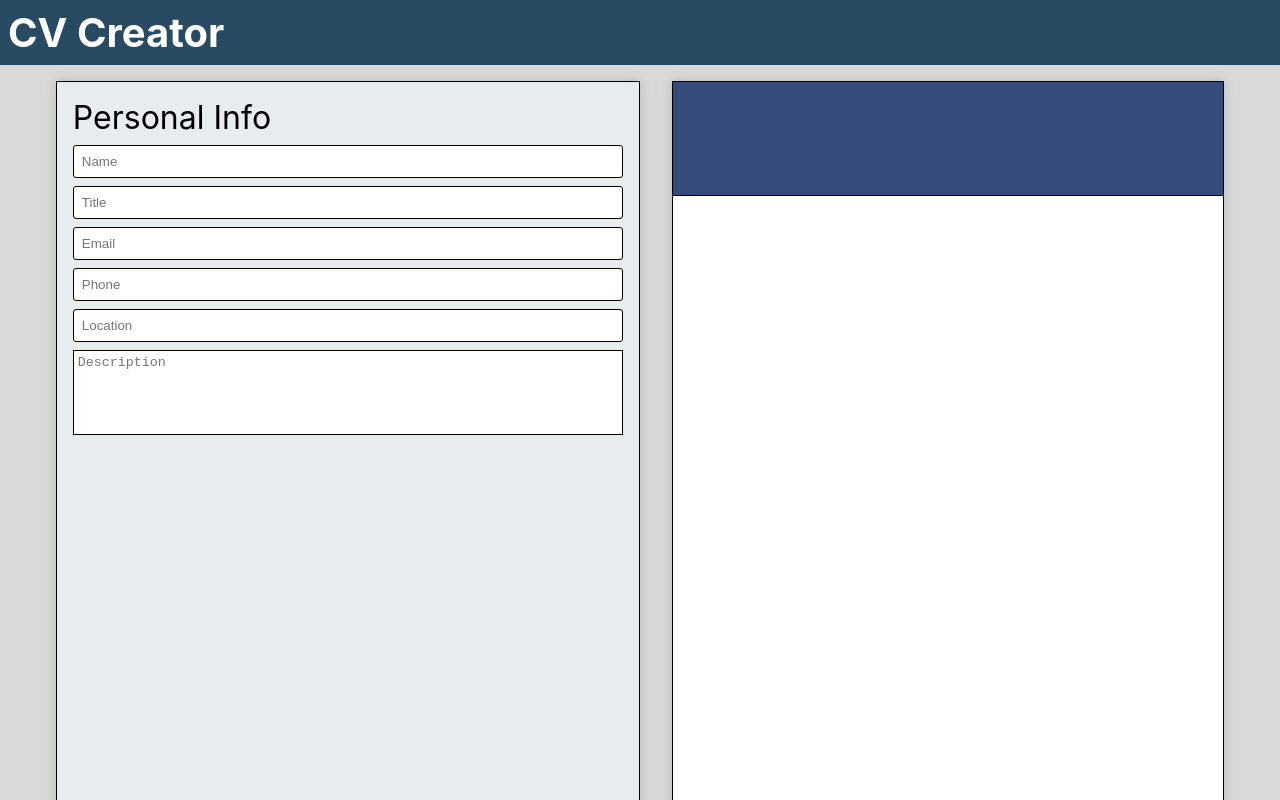
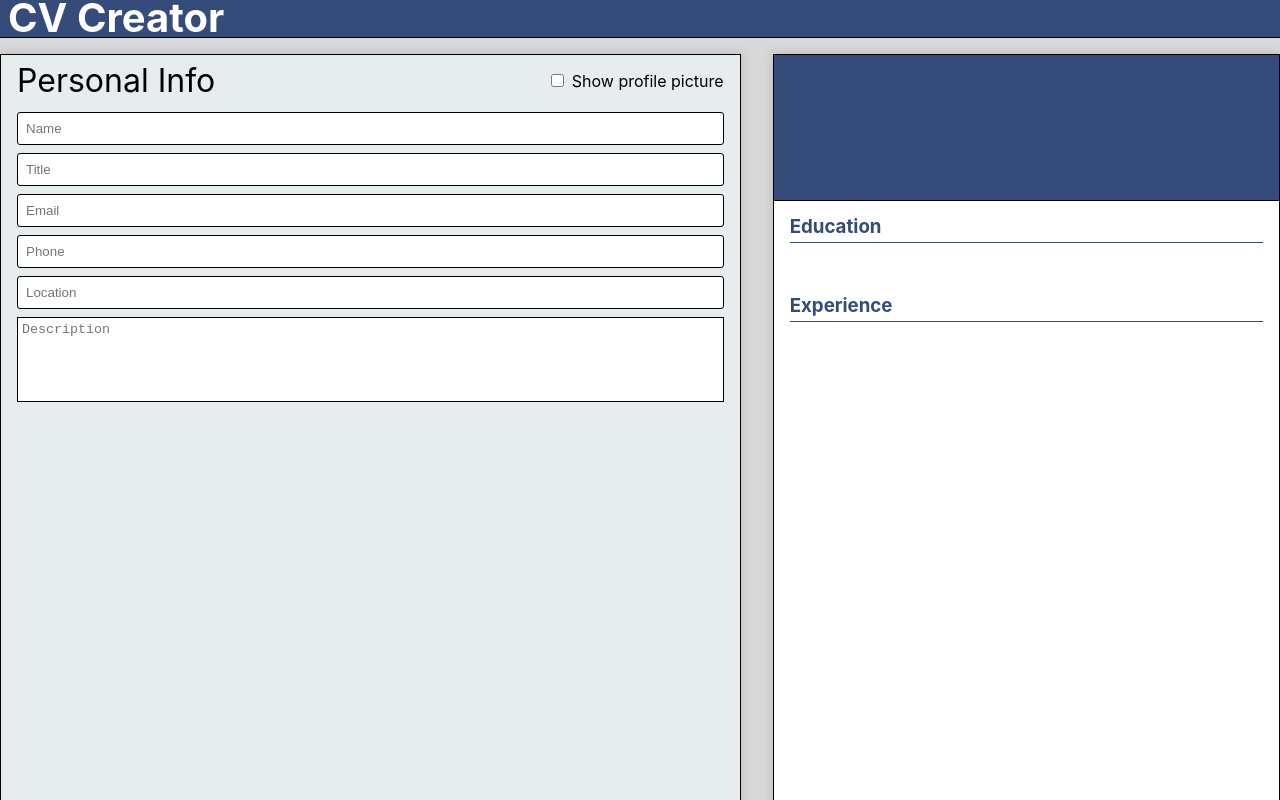
Before and after one commit to vlunaklick/cv_creator, a React (Create React App) app: page / in a window 1280 px wide. Shown: the top 800 px of the page. Built offline with nearby package versions, Linux system fonts and the light colour scheme.

Commit message:
Added Description and some basics for experience and education

```diff
--- a/src/App.css
+++ b/src/App.css
@@ -5,7 +5,8 @@
     --sidebar-color: #354c7a;
     --sombra-conts: #8b8b8b6e;
     --sizeConts: calc(( var(--heigthConts) * 595 ) / 842 );
-    --heigthConts: 97.32360097323601vh;
+    --heigthConts: 1000px;
+    --colorFont: #5e5e5e;
 }
 
 .App{
@@ -16,7 +17,6 @@
 .main{
     min-width: var(--sizeConts);
     background-color: var(--main-color);
-    min-height: var(--heigthConts);
     margin-right: 1rem;
     margin-top: 1rem;
     box-shadow: 0 0 10px var(--sombra-conts);
@@ -52,6 +52,7 @@
 .personalInfo{
     margin: 0;
     font-weight: 400;
+    width: 100%;
 }
 
 #description{
@@ -66,6 +67,19 @@
     padding: 0.25rem;
 }
 
+.heading{
+    display: flex;
+    align-items: center;
+    margin-bottom: .75rem;
+}
+
+.boxP{
+    text-align: end;
+    width: 100%;
+}
+#probox{
+    margin-right: 0.5rem;
+}
 
 
 @media screen and (max-width: 1250px) {
--- a/src/App.js
+++ b/src/App.js
@@ -3,6 +3,9 @@ import React from 'react'
 import HeaderNav from './components/Header/Header.js'
 import InputText from './components/InputText/InputText.js'
 import Sidebar from './components/Sidebar/Sidebar.js'
+import Description from './components/Description/Description.js'
+import Experience from './components/Experience/Experience.js'
+import Inxperience from './components/Experience/InExperience'
 
 class App extends React.Component {
   constructor(){
@@ -13,17 +16,25 @@ class App extends React.Component {
       email: "",
       phone: "",
       location: "",
-      description: ""
+      description: "",
+      showPro: false,
+      experience: [],
     }
     this.changeName = this.changeName.bind(this);
+    this.changeProf = this.changeProf.bind(this);
   }
 
   changeName(event){
-    console.log(event)
     let cambio = (event.target.placeholder).toLowerCase()
     this.setState(prevState =>{
-      let res = prevState[`${cambio}`] = `${event.target.value}`;
-      return res
+      return prevState[`${cambio}`] = `${event.target.value}`;
+    })
+  }
+
+  changeProf(){
+    let valor = !(this.state.showPro)
+    this.setState(prevState =>{
+      return prevState.showPro = valor;
     })
   }
 
@@ -36,21 +47,34 @@ class App extends React.Component {
         <div className="containers">
 
           <div className="main">
-            <h1 className="personalInfo">Personal Info</h1>
+            <div className="heading">
+              <h1 className="personalInfo">Personal Info</h1>
+              <div className="boxP">
+                <input onClick={(e) => this.changeProf(e)} id="probox" type="checkbox"/><label htmlFor="probox">Show profile picture</label>
+              </div>
+
+            </div>
+
             <InputText opcion={this.changeName} format="text" placeholder="Name"/>
             <InputText opcion={this.changeName} format="text" placeholder="Title"/>
             <InputText opcion={this.changeName} format="text" placeholder="Email"/>
             <InputText opcion={this.changeName} format="number" placeholder="Phone"/>
             <InputText opcion={this.changeName} format="number" placeholder="Location"/>
             <textarea  onChange={(e) => this.changeName(e)} id="description" placeholder="Description" rows="5"></textarea>
+
+
           </div>
 
           <div className="example">
 
-              <Sidebar name={this.state.name} title={this.state.title} desc={this.state.description} email={this.state.email} location={this.state.location} phone={this.state.phone} />
+              <Sidebar showPro={this.state.showPro} name={this.state.name} title={this.state.title} desc={this.state.description} email={this.state.email} location={this.state.location} phone={this.state.phone} />
 
               <div className="content">
+                  <Description desc={this.state.description} />
+                  <Experience title="Education" />
+                  <Inxperience />
 
+                  <Experience title="Experience" />
               </div>
 
 
--- /dev/null
+++ b/src/components/Description/Description.js
@@ -0,0 +1,25 @@
+import React from 'react'
+import './description.css'
+
+const Description = (props) => {
+
+    let descT;
+
+    if (props.desc !== ""){
+        descT = (
+            <div className="contM">
+                <h3 className="upperTitle">Description</h3>
+                <p className="pE">{props.desc}</p>
+            </div>
+        )
+    }
+
+
+    return (
+        <>
+        {descT}
+        </>
+    )
+}
+
+export default Description
--- /dev/null
+++ b/src/components/Description/description.css
@@ -0,0 +1,21 @@
+.contM{
+    display: flex;
+    flex-direction: column;
+    padding: 1rem
+}
+
+.upperTitle{
+    color: var(--sidebar-color);
+    margin: 0;
+    padding-bottom: 0.27rem;
+    border-bottom: 1px solid var(--sidebar-color);
+}
+
+.pE{
+    margin: 0;
+    margin-top: 0.27rem;
+    font-size: .65rem;
+    text-align: justify;
+    text-justify: inter-word;
+    color: var(--colorFont);
+}
--- /dev/null
+++ b/src/components/Experience/Experience.js
@@ -0,0 +1,14 @@
+import React from 'react'
+import './experience.css'
+
+
+const Experience = (props) => {
+
+    return (
+        <div className="contM">
+                <h3 className="upperTitle">{props.title}</h3>
+        </div>
+    )
+}
+
+export default Experience
--- /dev/null
+++ b/src/components/Experience/InExperience.js
@@ -0,0 +1,15 @@
+import React from 'react'
+import './experience.css'
+
+const Inxperience = (props) => {
+
+    return (
+        <div>
+            <div>
+                <h4>{props.position}</h4>
+            </div>
+        </div>
+    )
+}
+
+export default Inxperience
--- a/src/components/Header/header.css
+++ b/src/components/Header/header.css
@@ -1,5 +1,5 @@
 :root{
-    --nav-col: #284b63;
+    --nav-col: #354c7a;
     --nav-font: #ffffff;
 }
 
@@ -7,6 +7,7 @@
     width: 100%;
     background-color: var(--nav-col);
     padding: 0.5rem;
+    border-bottom: 1px solid #000;
 }
 
 .titH{
--- a/src/components/Sidebar/Sidebar.js
+++ b/src/components/Sidebar/Sidebar.js
@@ -6,7 +6,7 @@ function Sidebar(props){
     let location,email,phone;
     if (props.location !== ""){
         location = (
-            <div class="mailS">
+            <div className="mailS">
                 <i class="fas fa-map-marker-alt textS"></i>
                 <p className="textS textSS">{props.location}</p>
             </div>
@@ -15,7 +15,7 @@ function Sidebar(props){
 
     if (props.phone !== ""){
         phone = (
-            <div class="mailS">
+            <div className="mailS">
                 <i class="fas fa-phone-square textS"></i>
                 <p className="textS textSS">{props.phone}</p>
             </div>
@@ -24,14 +24,17 @@ function Sidebar(props){
 
     if (props.email !== ""){
         email = (
-            <div class="mailS">
+            <div className="mailS">
                 <i className="fas fa-envelope textS"></i>
                 <p className="textS textSS">{props.email}</p>
             </div>
         )
     }
 
-    let suma = (
+    let suma;
+
+    if (props.email !== "" || props.phone !== "" || props.location !== ""){
+        suma = (
             <div className="contactsStuff">
                 {email}
 
@@ -40,11 +43,25 @@ function Sidebar(props){
                 {location}
 
             </div>
+        )
+    }
 
+    let foto;
+
+    if (props.showPro === true){
+        foto = (
+            <div className="profilePic">
+                <img className="profilePicture" src="https://www.infoprision.com/sites/default/files/fg-avatar-anonymous-user-retina.png" alt="" />
+            </div>
         )
+    } else {
+        foto = "";
+    }
+
 
         return (
             <div className="sidebar">
+                {foto}
                 <div className="basicStuff">
                     <h1 className="nameProf">{name}</h1>
                     <p className="titProf"> {props.title}</p>
@@ -57,8 +74,3 @@ function Sidebar(props){
 
 
 export default Sidebar
-
-
-/* <div className="profilePic">
-                    <img className="profilePicture" src="https://www.infoprision.com/sites/default/files/fg-avatar-anonymous-user-retina.png" alt="" />
-                </div> */
--- a/src/components/Sidebar/sidebar.css
+++ b/src/components/Sidebar/sidebar.css
@@ -1,3 +1,7 @@
+:root{
+    --imgSize: calc((var(--heigthConts) * 17 * 100) - 28  )
+}
+
 .sidebar{
     height: 17%;
     background-color: var(--sidebar-color);
@@ -11,10 +15,16 @@
 .profilePic{
     height: 80%;
     border: 1px solid #000;
+    margin-left: 0.5rem;
+    width: var(--imgSize);
 }
 
 .profilePicture{
+    border-radius: inherit;
+    object-fit: cover;
     height: 100%;
+    width: 100%;
+    width: var(--imgSize);
 }
 
 .basicStuff{
@@ -23,7 +33,7 @@
     display: flex;
     flex-direction: column;
     width: 100%;
-    justify-content: center;
+
 }
 
 .nameProf{
@@ -33,6 +43,7 @@
 .titProf{
     margin: 0;
     font-size: 0.9rem;
+    margin-top: 0.3rem;
 }
 
 .descProf{
@@ -47,6 +58,10 @@
     display: flex;
     justify-content: center;
     flex-direction: column;
+    padding-left: 0.5rem;
+    border-left: 1px solid #ffffff;
+    width: 40%;
+
 }
 
 .mailS{
@@ -61,5 +76,6 @@
 }
 
 .textSS{
-    margin-left: 0.3rem;
+    margin-left: 0.5rem;
+    line-height: 1.1rem;
 }
--- a/src/index.css
+++ b/src/index.css
@@ -7,6 +7,7 @@ body {
   -moz-osx-font-smoothing: grayscale;
   box-sizing: border-box;
   overflow-x: hidden;
+  line-height: 1.3rem;
 }
 
 code {
```
Also changed, not shown: src/components/Experience/experience.css (added). Lines whose indentation alone changed are shown as unchanged.
